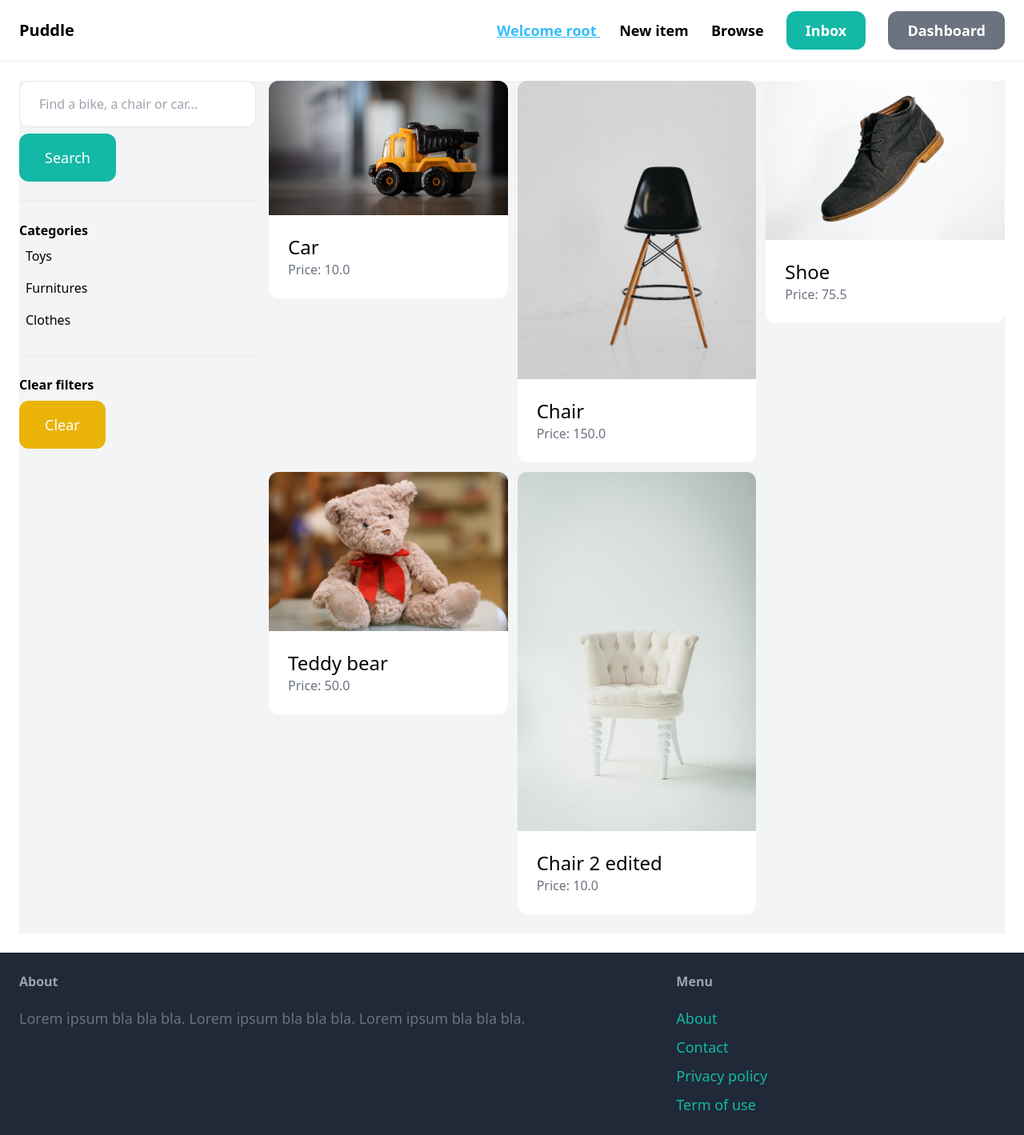
After one commit to TheLazyCode-hub/fullstack, a Django app: page /items/ in a window 1280 px wide. The commit adds this page. Shown: the whole page at 80% size. Run offline with Django 4.2, Linux system fonts and the light colour scheme; a user stored in the database is signed in; data comes from the database, SQL or seed files in the repository; some libraries are stand-ins or nearby versions.

Commit message:
searching completed

```diff
--- a/puddle/core/templates/core/base.html
+++ b/puddle/core/templates/core/base.html
@@ -20,7 +20,7 @@
                 <span class="text-lg font-semibold text-sky-400 underline ">Welcome {{ request.user }} </span>
                 {% endif %}
                 <a href="{% url 'item:new' %}" class="text-lg font-semibold hover:text-gray-500">New item</a>
-                <a href="#" class="text-lg font-semibold hover:text-gray-500">Browse</a>
+                <a href="{% url 'item:items' %}" class="text-lg font-semibold hover:text-gray-500">Browse</a>
 
                 {% if request.user.is_authenticated %}
                     <a href="#" class="px-6 py-3 text-lg font-semibold bg-teal-500 text-white rounded-xl hover:bg-teal-700">Inbox</a>
--- /dev/null
+++ b/puddle/item/templates/item/items.html
@@ -0,0 +1,52 @@
+{% extends 'core/base.html' %}
+
+{% block title %}Items{% endblock %}
+
+{% block content %}
+    <div class="pb-6 grid grid-cols-4 gap-4 bg-gray-100">
+        <div class="col-span-1">
+            <form method="get" action="{% url 'item:items' %}">
+                <input name="query" class="w-full py-4 px-6 border rounded-xl" type="text" value="{{ query }}" placeholder="Find a bike, a chair or car...">
+
+                <button class="mt-2 py-4 px-8 text-lg bg-teal-500 text-white rounded-xl">Search</button>
+            </form>
+
+            <hr class="my-6">
+
+            <p class="font-semibold">Categories</p>
+
+            <ul>
+                {% for category in categories %}
+                    <li class="py-2 px-2 rounded-xl{% if category.id == category_id %} bg-gray-200{% endif %}">
+                        <a href="{% url 'item:items' %}?query={{ query }}&category={{ category.id }}">{{ category.name }}</a>
+                    </li>
+                {% endfor %}
+            </ul>
+            <hr class="my-6">
+
+            <p class="font-semibold">Clear filters</p>
+
+            <ul>
+                <li><a href="{% url 'item:items' %}" class="mt-2 py-4 px-8 inline-block bg-yellow-500 text-lg rounded-xl text-white">Clear</a>
+        </div>
+
+        <div class="col-span-3">
+            <div class="grid grid-cols-3 gap-3">
+                {% for item in items %}
+                    <div>
+                        <a href="{% url 'item:detail' item.id %}">
+                            <div>
+                                <img src="{{ item.image.url }}" class="rounded-t-xl">
+                            </div>
+
+                            <div class="p-6 bg-white rounded-b-xl">
+                                <h2 class="text-2xl">{{ item.name }}</h2>
+                                <p class="text-gray-500">Price: {{ item.price }}</p>
+                            </div>
+                        </a>
+                    </div>
+                {% endfor %}
+            </div>
+        </div>
+    </div>
+{% endblock %}
--- a/puddle/item/urls.py
+++ b/puddle/item/urls.py
@@ -4,6 +4,7 @@ from . import views
 app_name = 'item'
 
 urlpatterns = [
+    path('', views.items, name='items'),
     path('<int:pk>/', views.details, name="detail"),
     path('<int:pk>/delete/', views.delete, name="delete"),
     path('new/', views.new, name="new"),
--- a/puddle/item/views.py
+++ b/puddle/item/views.py
@@ -1,7 +1,34 @@
 from django.shortcuts import render, get_object_or_404, redirect
-from .models import Item
+from django.db.models import Q
+from .models import Item, Category
 from django.contrib.auth.decorators import login_required
 from .forms import NewItemForm, EditItemForm
+
+@login_required
+def items(request):
+    query = request.GET.get('query','')
+    category_id = request.GET.get('category', 0)
+    items = Item.objects.filter(is_sold=False)
+    categories = Category.objects.all()
+
+    if category_id:
+        items = items.filter(category_id = category_id)
+
+    if query:
+        # items = items.filter(name__icontains = query)
+         items = items.filter(Q(name__icontains=query) | Q(description__icontains=query))
+
+
+
+    return render(request, 'item/items.html', {
+        'items': items,
+        'query': query,
+        'categories': categories,
+        'category_id': int(category_id)
+    } )
+
+
+
 
 def details(request, pk):
     item = get_object_or_404(Item, pk=pk)
```
